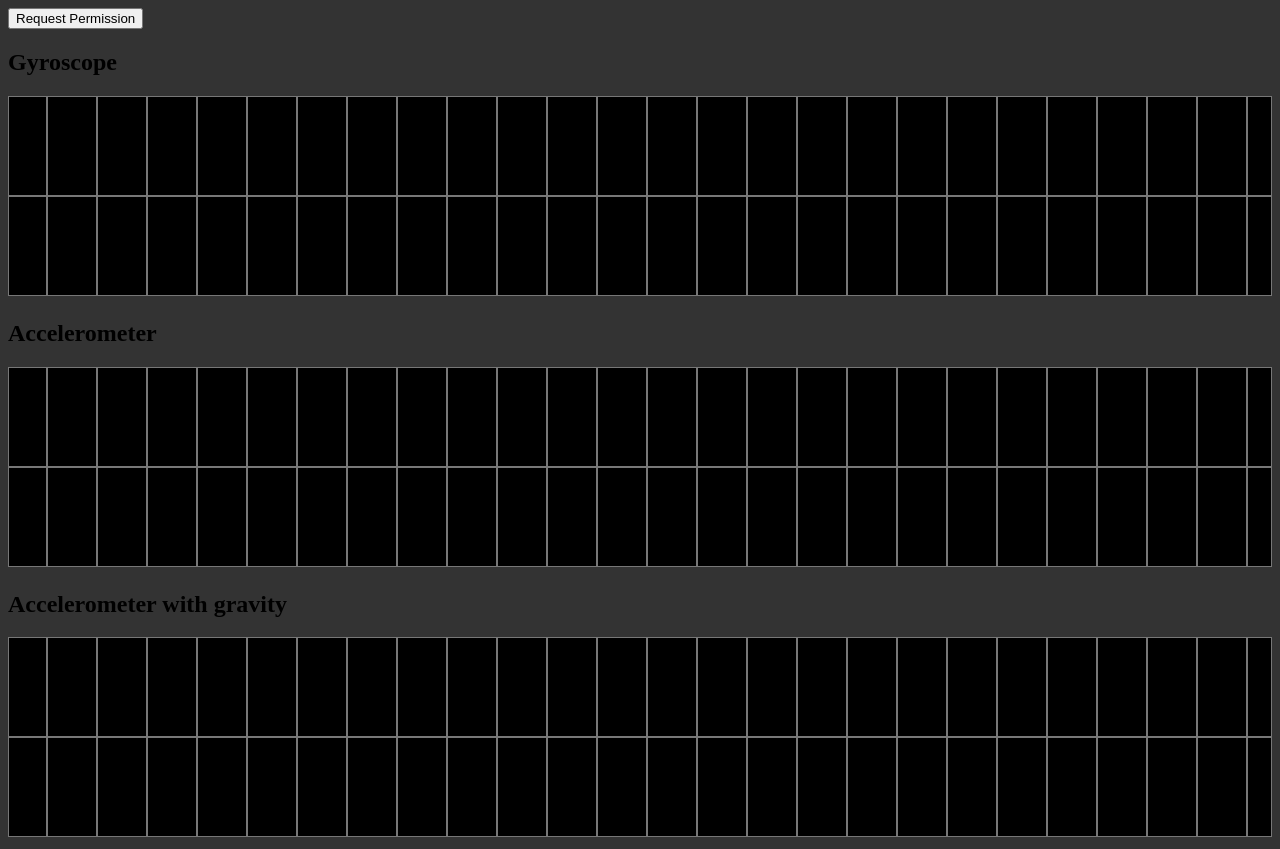
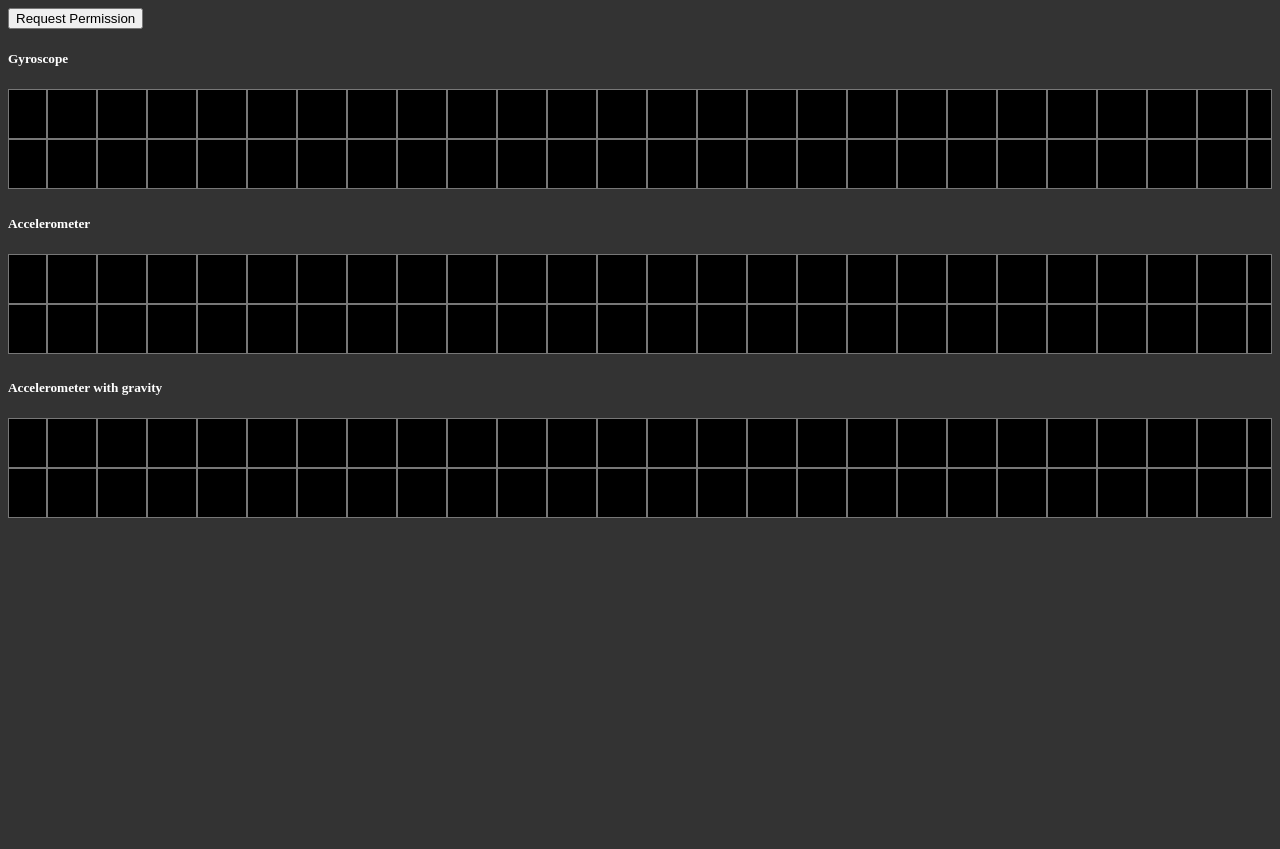
Before and after one commit to cloudfright/motion-sensor-chart, a plain HTML site: page index.html in a window 1280 px wide. After the commit the page ends 800 px from the top, so only its background shows below. Drawn offline with Linux system fonts and the light colour scheme.

Commit message:
Adjust graph size, style title

```diff
--- a/index.html
+++ b/index.html
@@ -45,14 +45,14 @@
 <body onload="createTimeline()" style="background-color:#333333">
   <button onclick="requestPermission()">Request Permission</button>
 
-  <h2>Gyroscope</h2>
-  <canvas id="gryo-chart" style="width:100%;height:200px"></canvas>
+  <h5 style="color:white">Gyroscope</h5>
+  <canvas id="gryo-chart" style="width:100%;height:100px"></canvas>
 
-  <h2>Accelerometer</h2>
-  <canvas id="accel-ng-chart" style="width:100%;height:200px"></canvas>
+  <h5  style="color:white">Accelerometer</h5>
+  <canvas id="accel-ng-chart" style="width:100%;height:100px"></canvas>
 
-  <h2>Accelerometer with gravity</h2>
-  <canvas id="accel-wg-chart" style="width:100%;height:200px"></canvas>
+  <h5 style="color:white">Accelerometer with gravity</h5>
+  <canvas id="accel-wg-chart" style="width:100%;height:100px"></canvas>
 
 
   <script>
```
